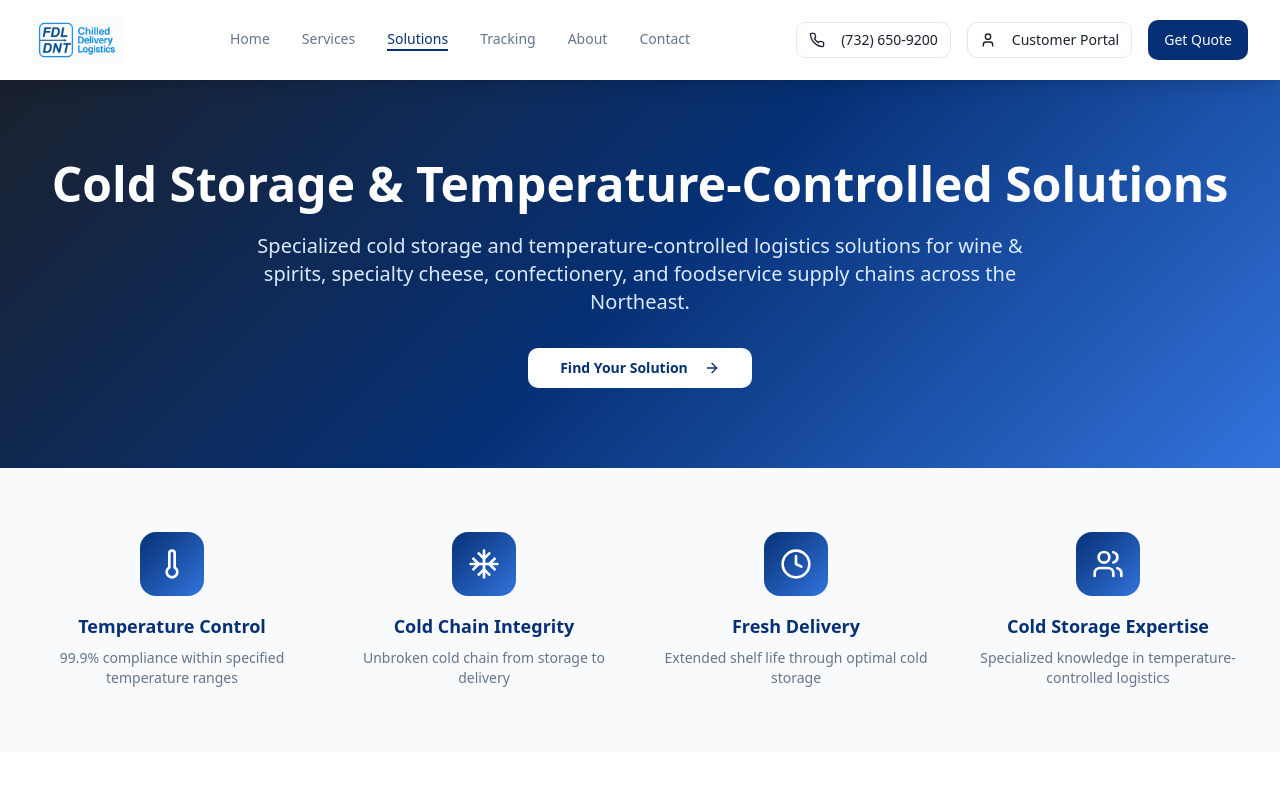
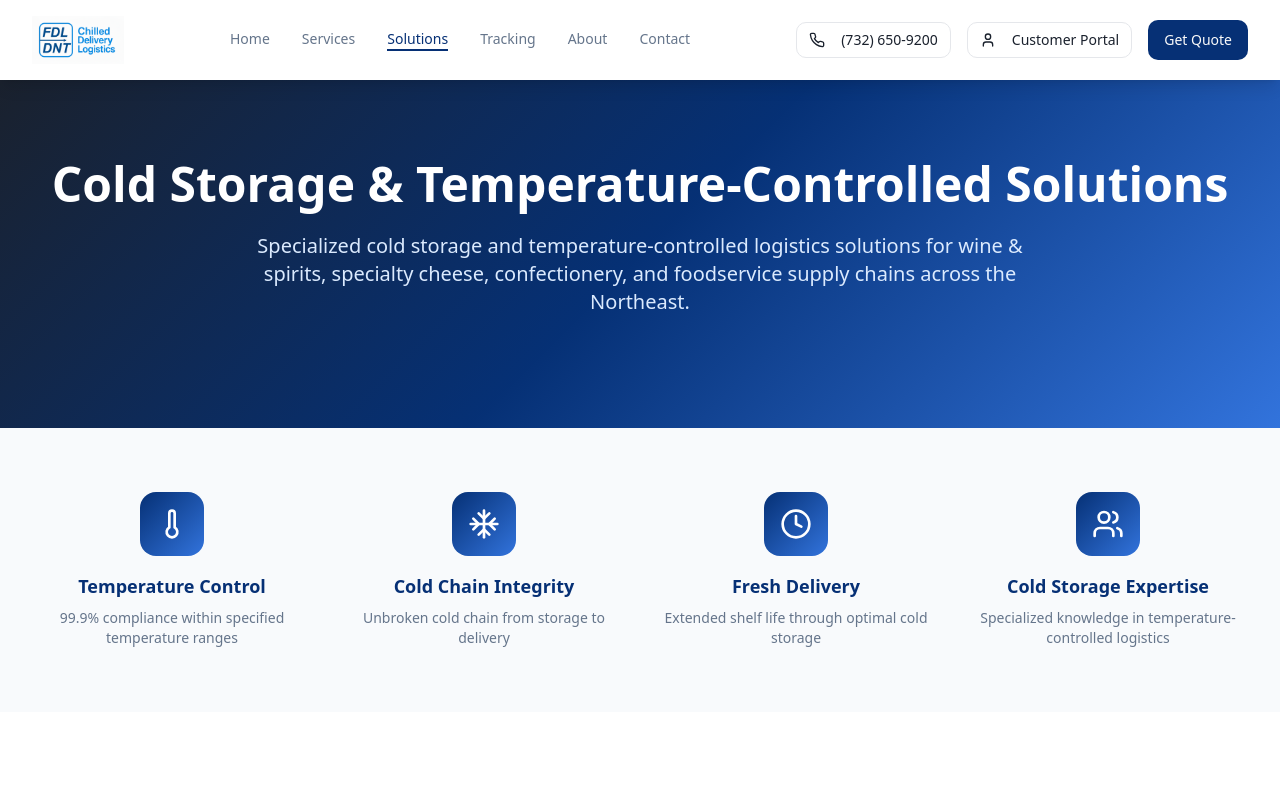
Before and after one commit to ziaddanasouri/fdl-website-excellence-hub, a React (Vite) app: page /solutions in a window 1280 px wide. Shown: the top 790 px of the page. Built offline with nearby package versions, Linux system fonts and the light colour scheme.

Commit message:
Remove button from Solutions page

```diff
--- a/src/pages/Solutions.tsx
+++ b/src/pages/Solutions.tsx
@@ -157,10 +157,6 @@ const Solutions = () => {
             Specialized cold storage and temperature-controlled logistics solutions for wine & spirits,
             specialty cheese, confectionery, and foodservice supply chains across the Northeast.
           </p>
-          <Button className="bg-white text-primary hover:bg-blue-50 font-semibold py-3 px-8">
-            Find Your Solution
-            <ArrowRight className="ml-2 h-5 w-5" />
-          </Button>
         </div>
       </section>
 
```
